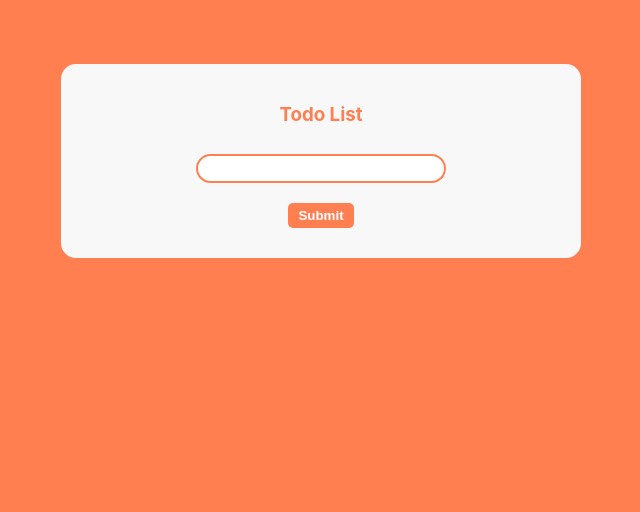
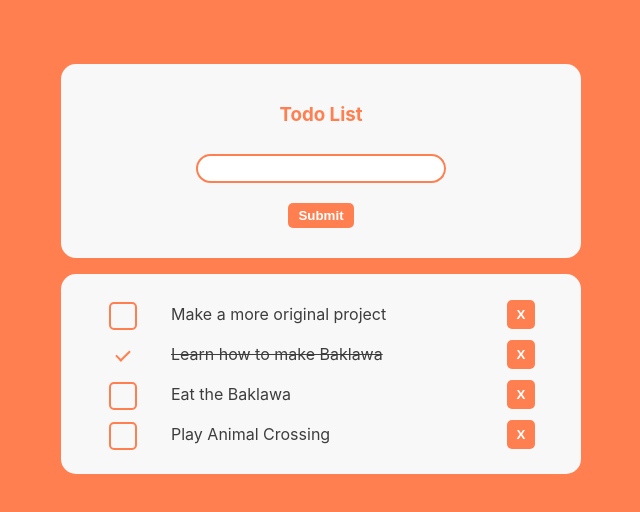
Before and after one commit to floraCodes/first-react-todo, a React (Create React App) app: page / in a window 1280 px wide. Shown: the top 512 px of the page, without its empty margins (319-959 px from the left). Built offline with nearby package versions, Linux system fonts and the light colour scheme.

Commit message:
Add initial todos

```diff
--- a/src/App.js
+++ b/src/App.js
@@ -1,12 +1,13 @@
-import React, { useState, useEffect } from "react";
-import TodoList from "./components/TodoList";
-import TodoForm from "./components/TodoForm";
-import "./App.css";
+import React, { useState, useEffect } from 'react';
+import TodoList from './components/TodoList';
+import TodoForm from './components/TodoForm';
+import './App.css';
+import { initialTodos } from './utils/initialTodos';
 
-const LOCAL_STORAGE_KEY = "react-todo-list-todos";
+const LOCAL_STORAGE_KEY = 'react-todo-list-todos';
 
 function App() {
-  const [todos, setTodos] = useState([]);
+  const [todos, setTodos] = useState(initialTodos);
 
   useEffect(() => {
     const storageTodos = JSON.parse(localStorage.getItem(LOCAL_STORAGE_KEY));
@@ -25,7 +26,7 @@ function App() {
 
   function toggleComplete(id) {
     setTodos(
-      todos.map(todo => {
+      todos.map((todo) => {
         if (todo.id === id) {
           return {
             ...todo,
@@ -38,7 +39,7 @@ function App() {
   }
 
   function removeTodo(id) {
-    setTodos(todos.filter(todo => todo.id !== id));
+    setTodos(todos.filter((todo) => todo.id !== id));
   }
 
   return (
--- a/src/components/TodoForm.css
+++ b/src/components/TodoForm.css
@@ -4,7 +4,6 @@
   padding: 20px 10px;
   width: 100%;
 }
-
 h3 {
   text-align: center;
   color: coral;
@@ -31,7 +30,6 @@ h3 {
   color: white;
   font-weight: 800;
 }
-
 .todo-form button:hover {
   cursor: pointer;
 }
--- /dev/null
+++ b/src/utils/initialTodos.js
@@ -0,0 +1,22 @@
+export const initialTodos = [
+  {
+    id: '1',
+    task: 'Make a more original project',
+    completed: false
+  },
+  {
+    id: '2',
+    task: 'Learn how to make Baklawa',
+    completed: true
+  },
+  {
+    id: '3',
+    task: 'Eat the Baklawa',
+    completed: false
+  },
+  {
+    id: '4',
+    task: 'Play Animal Crossing',
+    completed: false
+  }
+];
```
